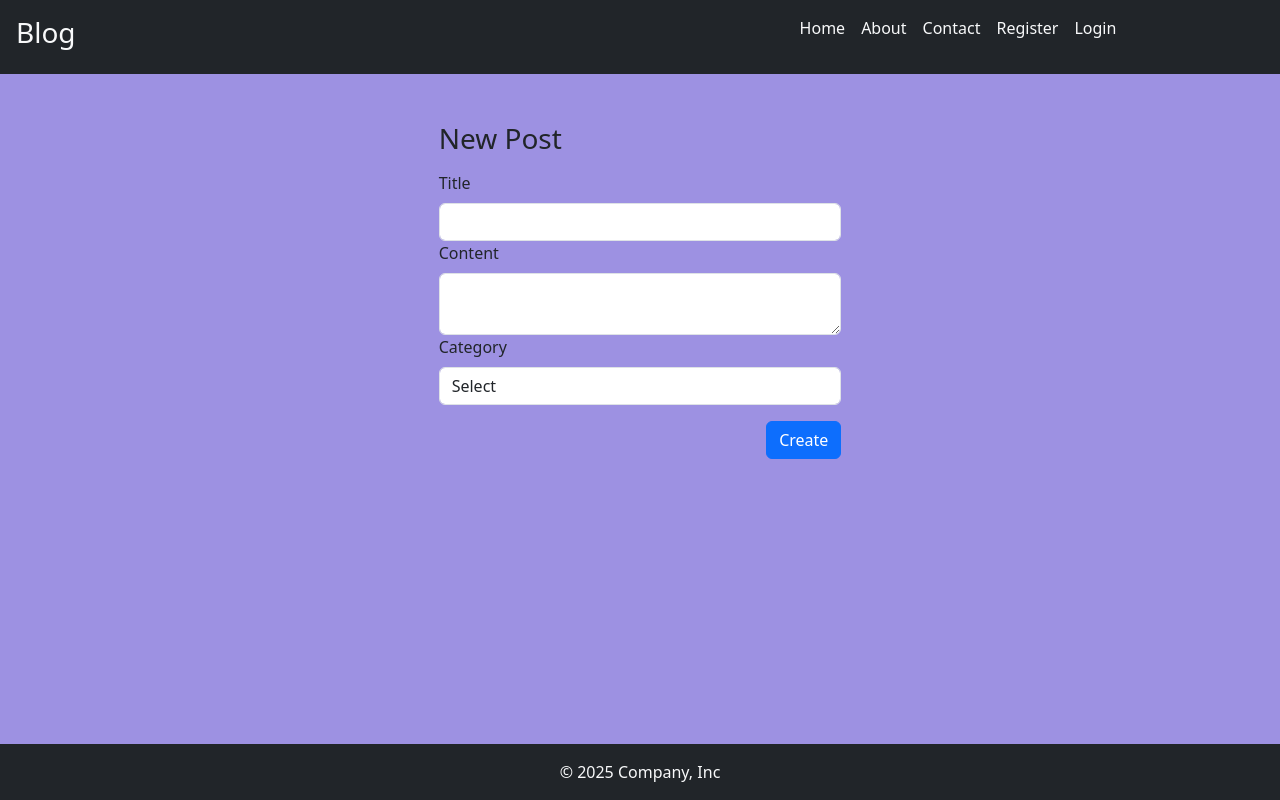
After one commit to Karthik171819/Blog-Django-Project, a Django app: page /new_post in a window 1280 px wide. The commit adds this page. Run offline with Django 3.2, Linux system fonts and the light colour scheme; some libraries are stand-ins or nearby versions.

Commit message:
new post template modified

```diff
--- a/blog/models.py
+++ b/blog/models.py
@@ -1,5 +1,6 @@
 from django.db import models
 from django.utils.text import slugify
+from django.contrib.auth.models import User
 # Create your models here.
 
 #category
@@ -17,6 +18,8 @@ class Post(models.Model):
     created_at = models.DateTimeField(auto_now_add=True)
     slug = models.SlugField(unique=True)
     category = models.ForeignKey(Category, on_delete=models.CASCADE)
+    user = models.ForeignKey(User, on_delete=models.CASCADE, null=True)
+
 
 
     def save(self, *args, **kwargs):
--- a/blog/templates/blog/dashboard.html
+++ b/blog/templates/blog/dashboard.html
@@ -24,7 +24,7 @@
         <div class="row">
           <h2 class="mt-3">{{blog_title}}</h2>
           <div class="d-flex justify-content-center">
-              <a href="/newpost" class="btn btn-success">New Post</a>
+              <a href="{% url 'blog:new_post' %}" class="btn btn-success">New Post</a><!--giving a path name new_post-->
           </div>
         </div>
         <div class="row m-3">
--- /dev/null
+++ b/blog/templates/blog/new_post.html
@@ -0,0 +1,43 @@
+{% extends 'blog/base.html' %}
+
+{% block content %}
+    <div class="container-fluid">
+        <div class="row d-flex justify-content-center mt-5">
+            <div class="col-4">
+                <h3>New Post</h3>
+                <div class="">
+                    <!-- Error messages -->
+                    {% include 'blog/includes/errors.html' %}
+                <div class="my-3">
+                    <form method="post">
+                        {% csrf_token %}
+                        <div class="form-group">
+                            <label for="title" class="form-label">Title</label>
+                            <input type="text" class="form-control" name="title" id="title" value="">
+                        </div>
+
+                        <div class="form-group">
+                            <label for="content" class="form-label">Content</label>
+                            <textarea class="form-control" id="content" name="content"></textarea>
+                        </div>
+
+                        <div class="form-group">
+                            <label for="category" class="form-label">Category</label>
+                            <select class="form-control" id="category" name="category">
+                                <option value="">Select</option>
+                                <option value="1">Category 1</option>
+                                <option value="2">Category 2</option>
+                            </select>
+                        </div>
+
+                        <div class="my-3 d-flex justify-content-end">
+                            <button type="submit" class="btn btn-primary">Create</button>
+                        </div>
+                    </form>
+                </div>
+            </div>
+        </div>
+    </div>
+
+
+{% endblock %}
--- a/blog/urls.py
+++ b/blog/urls.py
@@ -15,5 +15,6 @@ urlpatterns = [
     path("dashboard", views.dashboard, name="dashboard"),
     path("logout", views.logout, name="logout"),
     path("forgot_password", views.forgot_password, name="forgot_password"),
-    path("reset_password/<uidb64>/<token>", views.reset_password, name="reset_password")
+    path("reset_password/<uidb64>/<token>", views.reset_password, name="reset_password"),
+    path("new_post", views.new_post, name="new_post")
 ]
--- a/blog/views.py
+++ b/blog/views.py
@@ -181,3 +181,7 @@ def reset_password(request, uidb64, token):
                     messages.error(request, "The Password reset link is invalid")
 
     return render(request, 'blog/reset_password.html', {'form':form})
+
+#new_post
+def new_post(request):
+    return render(request, 'blog/new_post.html')
```
Also changed, not shown: blog/migrations/0008_post_user.py (added).
